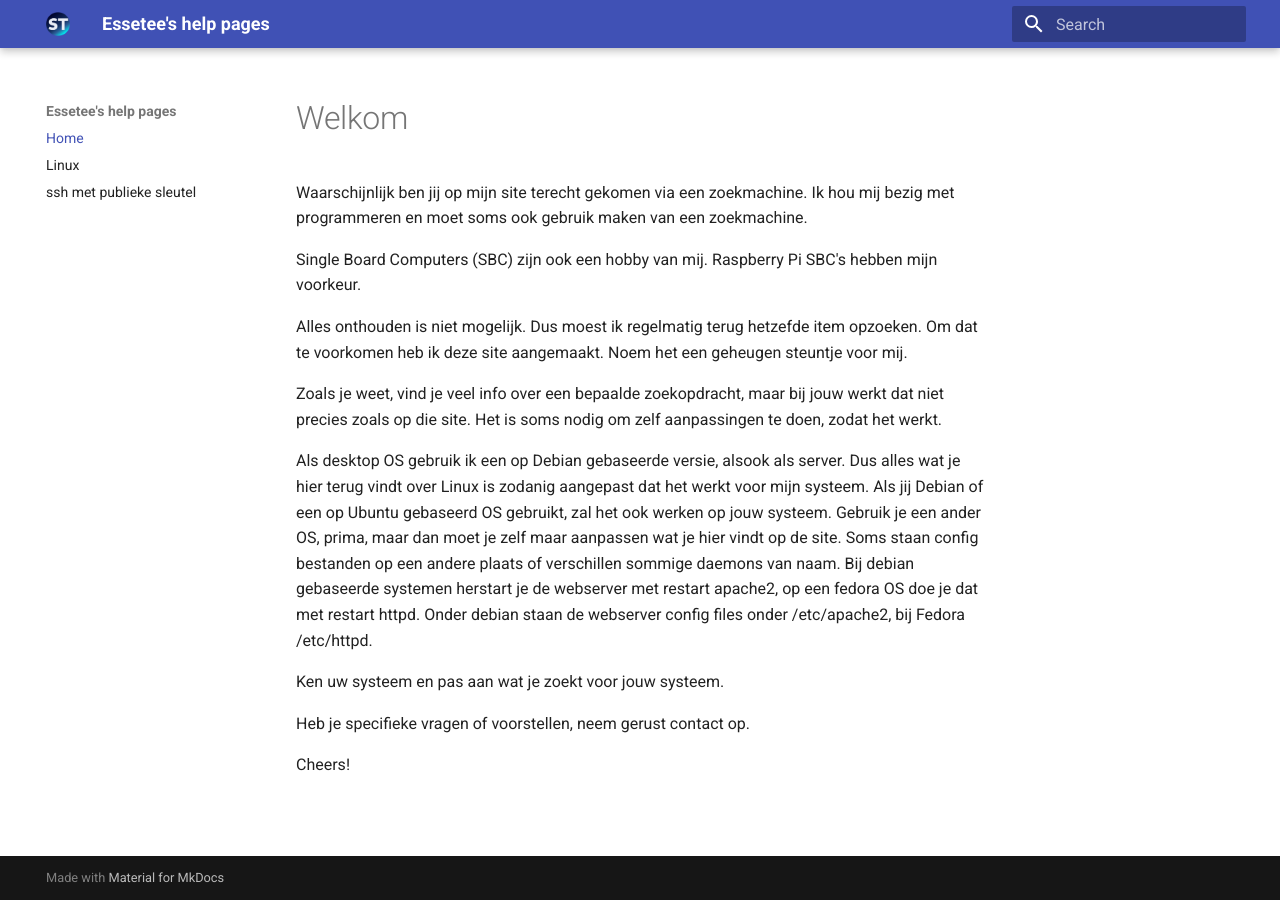
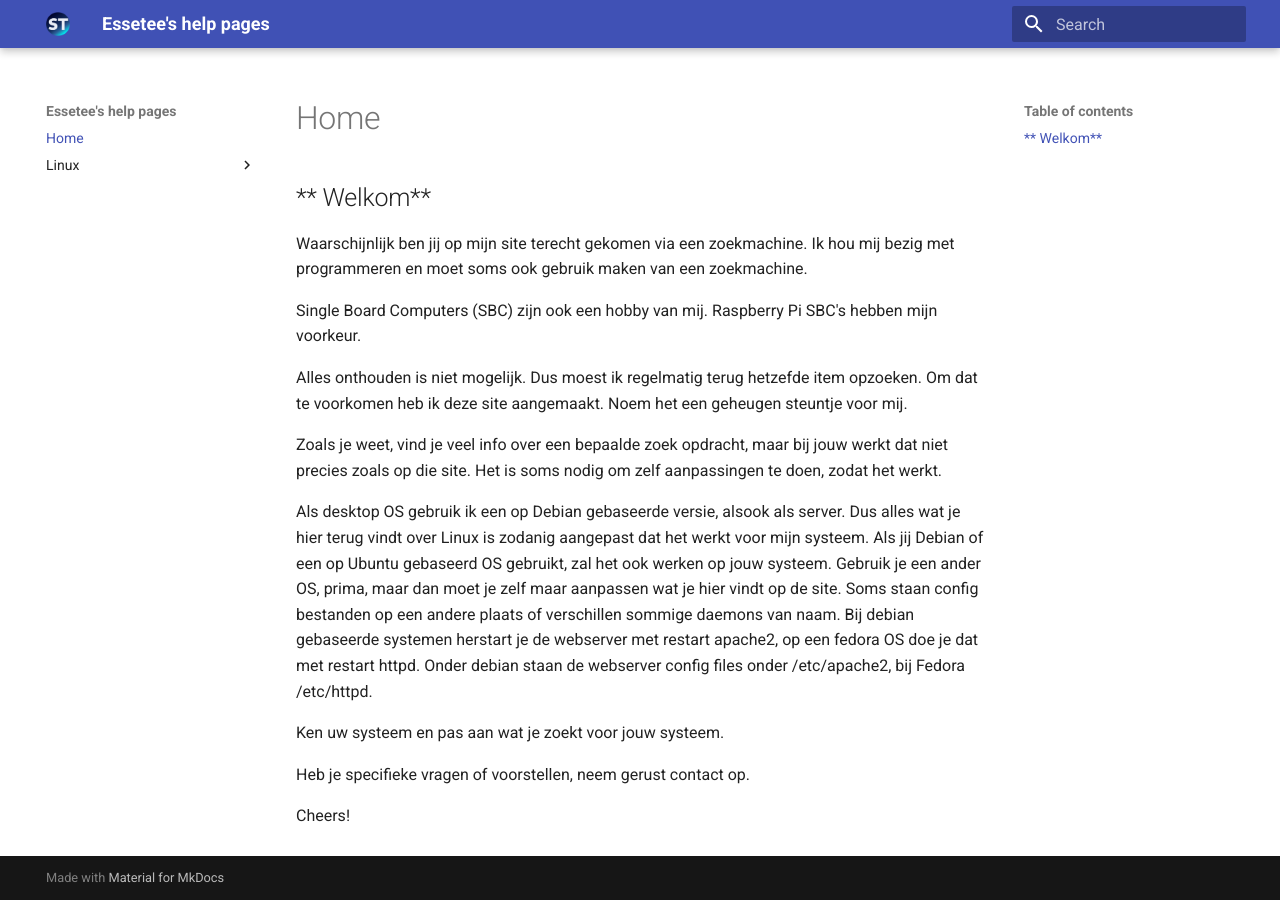
Before and after one commit to EsseteeStuff/mkdocs-site, an MkDocs documentation site: the page built from docs/index.md, in a window 1280 px wide. Built offline with MkDocs 1.6.1 and Material for MkDocs 9.7.7, drawn with Linux system fonts in a browser that asks for light colours.

```diff
--- a/docs/index.md
+++ b/docs/index.md
@@ -1,4 +1,4 @@
-# Welkom
+## ** Welkom**
 
 Waarschijnlijk ben jij op mijn site terecht gekomen via een zoekmachine. Ik hou mij bezig met programmeren en moet soms ook gebruik maken van een zoekmachine.
 
@@ -6,7 +6,7 @@ Single Board Computers (SBC) zijn ook een hobby van mij. Raspberry Pi SBC's hebb
 
 Alles onthouden is niet mogelijk. Dus moest ik regelmatig terug hetzefde item opzoeken. Om dat te voorkomen heb ik deze site aangemaakt. Noem het een geheugen steuntje voor mij.
 
-Zoals je weet, vind je veel info over een bepaalde zoekopdracht, maar bij jouw werkt dat niet precies zoals op die site. Het is soms nodig om zelf aanpassingen te doen, zodat het werkt.
+Zoals je weet, vind je veel info over een bepaalde zoek opdracht, maar bij jouw werkt dat niet precies zoals op die site. Het is soms nodig om zelf aanpassingen te doen, zodat het werkt.
 
 Als desktop OS gebruik ik een op Debian gebaseerde versie, alsook als server. Dus alles wat je hier terug vindt over Linux is zodanig aangepast dat het werkt voor mijn systeem. Als jij Debian of een op Ubuntu gebaseerd OS gebruikt, zal het ook werken op jouw systeem. Gebruik je een ander OS, prima, maar dan moet je zelf maar aanpassen wat je hier vindt op de site. Soms staan config bestanden op een andere plaats of verschillen sommige daemons van naam. Bij debian gebaseerde systemen herstart je de webserver met restart apache2, op een fedora OS doe je dat met restart httpd. Onder debian staan de webserver config files onder /etc/apache2, bij Fedora /etc/httpd.
 
--- a/mkdocs.yml
+++ b/mkdocs.yml
@@ -2,8 +2,8 @@ site_name: Essetee's help pages
 
 nav:
   - Home: index.md
-  - Linux: linux.md
-  - 'ssh met publieke sleutel': ssh.md
+  - Linux:
+    - 'ssh met publieke sleutel': ssh.md
 
 
 theme:
```
